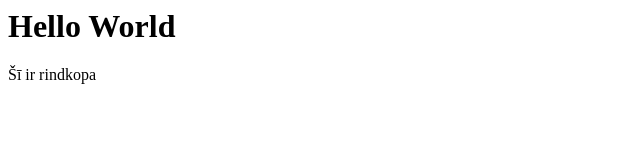
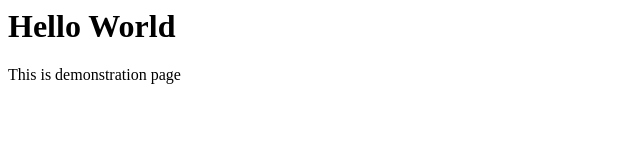
Before and after one commit to Zelchs/MyProject, a plain HTML site: page index.html in a window 1280 px wide. Shown: the full height of the page, 0-640 px from the left. Drawn offline with Linux system fonts and the light colour scheme.

Commit message:
Update index.html

```diff
--- a/index.html
+++ b/index.html
@@ -1,3 +1,3 @@
 <h1>Hello World</h1>
 
-<p>Šī ir rindkopa</p>
+<p>This is demonstration page</p>
```
